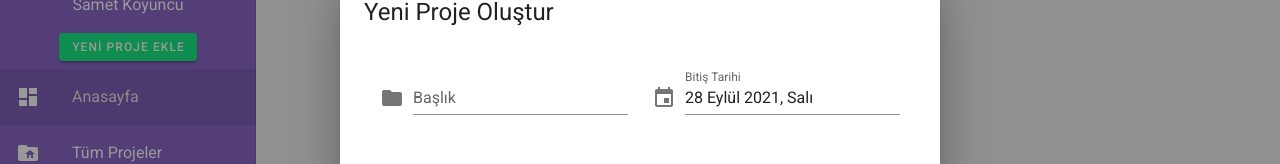
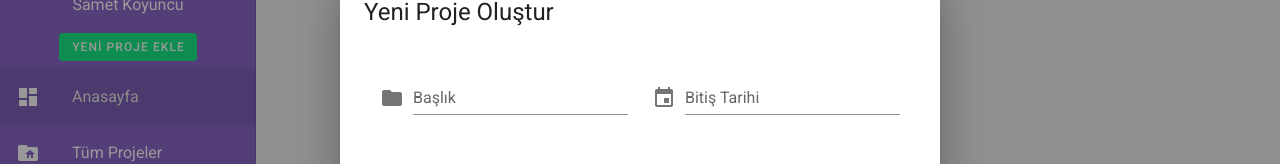
Before and after one commit to sametkoyuncu/project-manager-with-vuetify, a Vue app: page / in a window 1280 px wide. Both pictures are taken after a click on the button "YENİ PROJE EKLE". Shown: the part 195-359 px from the top of the page. Built offline with nearby package versions, Linux system fonts and the light colour scheme.

Commit message:
Add basic form validation for popup component

```diff
--- a/src/components/Popup.vue
+++ b/src/components/Popup.vue
@@ -2,7 +2,14 @@
   <v-row justify="center">
     <v-dialog v-model="dialog" persistent max-width="600px">
       <template v-slot:activator="{ on, attrs }">
-        <v-btn color="green accent-3" small dark v-bind="attrs" v-on="on">
+        <v-btn
+          color="green accent-3"
+          depressed
+          small
+          dark
+          v-bind="attrs"
+          v-on="on"
+        >
           YENİ PROJE EKLE
         </v-btn>
       </template>
@@ -10,7 +17,7 @@
         <v-card-title>
           <span class="text-h5">Yeni Proje Oluştur</span>
         </v-card-title>
-        <v-form class="px-3 pb-3">
+        <v-form class="px-3 pb-3" ref="form">
           <v-card-text>
             <v-container>
               <v-row>
@@ -20,6 +27,7 @@
                     v-model="title"
                     prepend-icon="mdi-folder"
                     hint="6-30 karakter uzunluğunda olmalı."
+                    :rules="[rules.required, rules.min, rules.max]"
                   >
                   </v-text-field>
                 </v-col>
@@ -38,7 +46,8 @@
                         prepend-icon="mdi-calendar"
                         v-bind="attrs"
                         v-on="on"
-                        @click:clear="dueDate = null"
+                        @click:clear="dueDate = ''"
+                        :rules="[rules.required]"
                       ></v-text-field>
                     </template>
                     <v-date-picker
@@ -55,6 +64,7 @@
                     v-model="content"
                     prepend-icon="mdi-file-edit"
                     hint="En az 10 karakter olmalı."
+                    :rules="[rules.required, rules.min, rules.max]"
                   >
                   </v-textarea>
                 </v-col>
@@ -80,13 +90,34 @@ export default {
     dialog: false,
     title: '',
     content: '',
-    dueDate: format(parseISO(new Date().toISOString()), 'yyyy-MM-dd'),
+    // dueDate: format(parseISO(new Date().toISOString()), 'yyyy-MM-dd'),
+    dueDate: '',
     menu: false,
+    rules: {
+      required: (value) => !!value || 'Bu alan gerekli.',
+      min: (value) =>
+        (value != null && value.length >= 6) || 'En az 6 karakter olmalı.',
+      max: (value) =>
+        (value != null && value.length <= 36) || 'En fazla 36 karakter olmalı.',
+      email: (value) => {
+        const pattern =
+          /^(([^<>()[\]\\.,;:\s@"]+(\.[^<>()[\]\\.,;:\s@"]+)*)|(".+"))@((\[[0-9]{1,3}\.[0-9]{1,3}\.[0-9]{1,3}\.[0-9]{1,3}])|(([a-zA-Z\-0-9]+\.)+[a-zA-Z]{2,}))$/
+        return pattern.test(value) || 'Invalid e-mail.'
+      },
+    },
   }),
   methods: {
+    resetForm() {
+      Object.keys(this.form).forEach((f) => {
+        this.$refs[f].reset()
+      })
+    },
     submit() {
-      this.dialog = false
-      console.log(this.title + ' ' + this.content + ' ' + this.dueDate)
+      if (this.$refs.form.validate()) {
+        this.dialog = false
+        console.log(this.title + ' ' + this.content + ' ' + this.dueDate)
+        this.$refs.form.reset()
+      }
     },
   },
   computed: {
```
